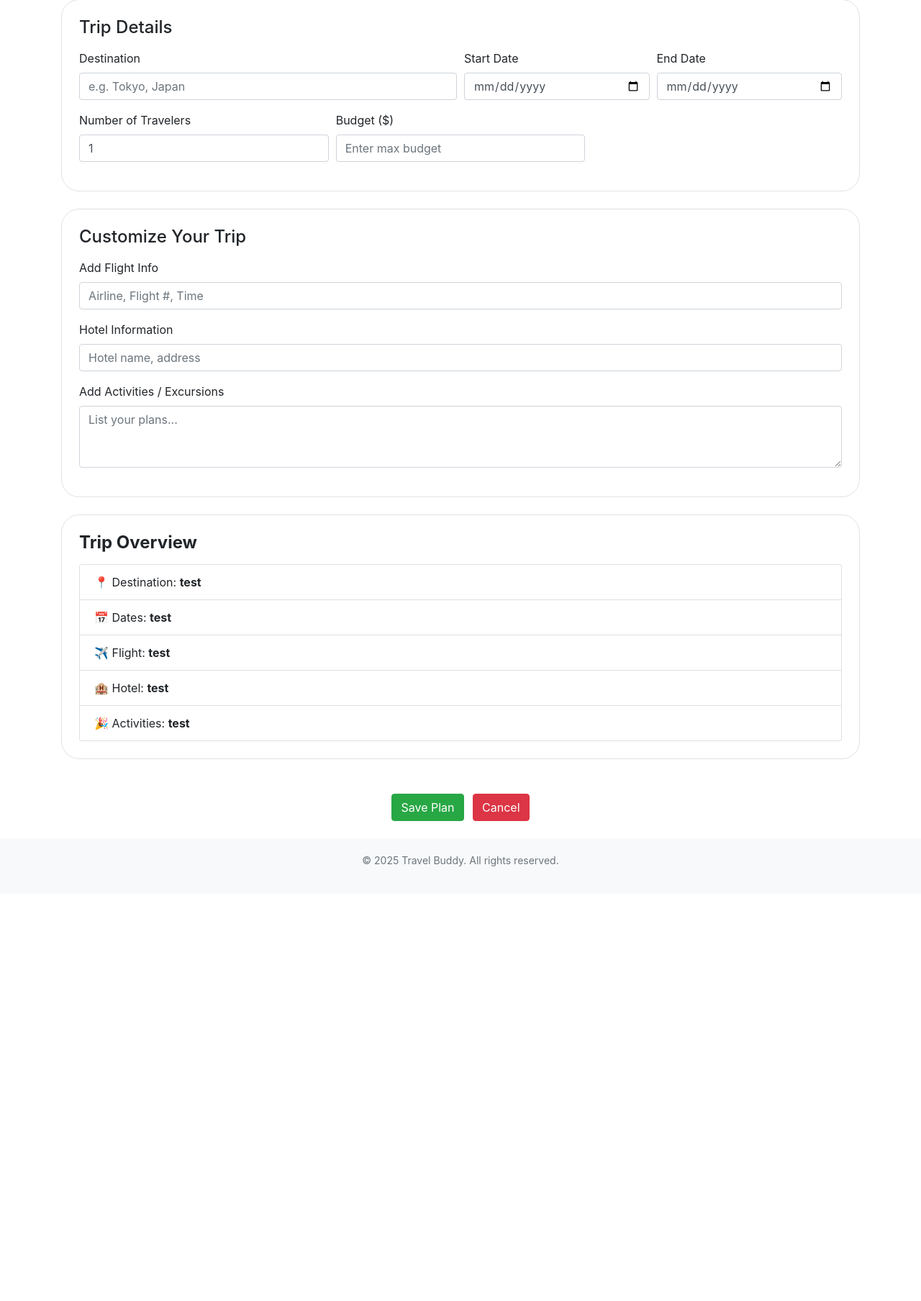
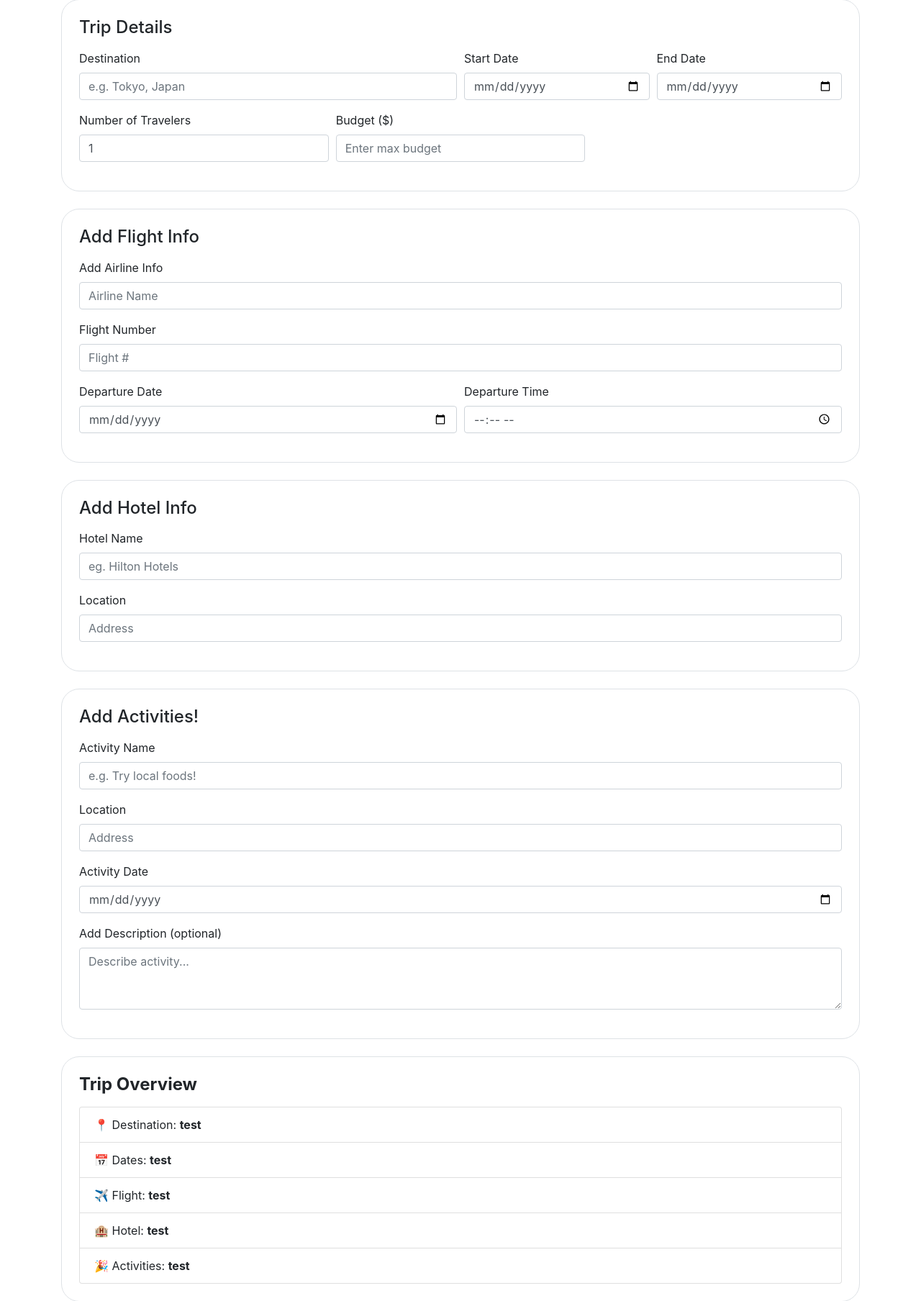
Before and after one commit to jsmnlao/Travel-Buddy, a Flask app: page /create-plan in a window 1280 px wide. Shown: the part 557-2365 px from the top of the page at 72% size. Before the commit the page ends 1761 px from the top, so only its background shows below. Run offline with Flask 3, Linux system fonts and the light colour scheme; some libraries are stand-ins or nearby versions.

Commit message:
update text boxes

```diff
--- a/website/models.py
+++ b/website/models.py
@@ -21,6 +21,8 @@ class Trip(db.Model):
     start_date = db.Column(db.Date, nullable=False)
     end_date = db.Column(db.Date, nullable=False)
     user_id = db.Column(db.Integer, db.ForeignKey('user.user_id'))           # each trip belongs to a user
+    number_travelers = db.Column(db.Integer, nullable=False)
+    budget = db.Column(db.Integer, nullable=False)
 
     itinerary = db.relationship('Itinerary', backref='trip', uselist=False)  # one-to-one relationship
 
@@ -50,6 +52,8 @@ class Booking(db.Model):
 
 class Flight(db.Model):
    flight_id = db.Column(db.Integer, primary_key=True)
+   airline = db.Column(db.String(200), nullable=False)
+   flight_number = db.Column(db.Integer, nullable=False)
    departure_date = db.Column(db.Date, nullable=False)
    departure_time = db.Column(db.Time, nullable=False)
    destination = db.Column(db.String(200), nullable=False)
--- a/website/templates/create-plan.html
+++ b/website/templates/create-plan.html
@@ -6,7 +6,7 @@
     <title>{% block title %}Plan - Travel Buddy{% endblock %}</title>
 
     <link rel="stylesheet" href="https://stackpath.bootstrapcdn.com/bootstrap/4.4.1/css/bootstrap.min.css" />
-    <link href="https://cdn.jsdelivr.net/npm/bootstrap-icons/font/bootstrap-icons.css" rel="stylesheet">
+    <link href="https://cdn.jsdelivr.net/npm/bootstrap-icons/font/bootstrap-icons.css" rel="stylesheet" />
     <link rel="stylesheet" href="https://stackpath.bootstrapcdn.com/font-awesome/4.7.0/css/font-awesome.min.css" />
 
     <style>
@@ -35,10 +35,8 @@
         border: 1px solid #dee2e6;
       }
     </style>
-
   </head>
   <body class="min-vh-100 d-flex flex-column">
-
     <nav class="navbar navbar-expand-lg navbar-light bg-white shadow-sm">
       <a class="navbar-brand" href="/home">
         <h1>Travel Buddy</h1>
@@ -77,7 +75,6 @@
 
     <section>
       <div class="container">
-
         <!-- Trip Details Form (NEEDS TO CONNECT TO DATABASE) -->
         <div class="card mb-4 p-4">
           <h4 class="mb-3">Trip Details</h4>
@@ -85,44 +82,85 @@
             <div class="form-row">
               <div class="form-group col-md-6">
                 <label for="destination">Destination</label>
-                  <input type="text" class="form-control" id="destination" placeholder="e.g. Tokyo, Japan">
+                <input type="text" class="form-control" id="destination" placeholder="e.g. Tokyo, Japan" />
               </div>
               <div class="form-group col-md-3">
                 <label for="startDate">Start Date</label>
-                  <input type="date" class="form-control" id="startDate">
+                <input type="date" class="form-control" id="startDate" />
               </div>
               <div class="form-group col-md-3">
                 <label for="endDate">End Date</label>
-                  <input type="date" class="form-control" id="endDate">
+                <input type="date" class="form-control" id="endDate" />
               </div>
             </div>
             <div class="form-row">
               <div class="form-group col-md-4">
                 <label for="travelers">Number of Travelers</label>
-                  <input type="number" class="form-control" id="travelers" value="1" min="1">
+                <input type="number" class="form-control" id="travelers" value="1" min="1" />
               </div>
               <div class="form-group col-md-4">
                 <label for="budget">Budget ($)</label>
-                  <input type="number" class="form-control" id="budget" placeholder="Enter max budget">
+                <input type="number" class="form-control" id="budget" placeholder="Enter max budget" />
               </div>
             </div>
           </form>
         </div>
 
-          <!-- Manual Trip Planning -->
+        <!-- Flight Information -->
         <div class="card mb-4 p-4">
-            <h4 class="mb-3">Customize Your Trip</h4>
+          <h4 class="mb-3">Add Flight Info</h4>
           <div class="form-group">
-              <label for="flights">Add Flight Info</label>
-              <input type="text" class="form-control" id="flights" placeholder="Airline, Flight #, Time">
+            <label for="airline">Add Airline Info</label>
+            <input type="text" class="form-control" id="airline" placeholder="Airline Name" />
           </div>
           <div class="form-group">
-              <label for="hotel">Hotel Information</label>
-              <input type="text" class="form-control" id="hotel" placeholder="Hotel name, address">
+            <label for="flight_number">Flight Number</label>
+            <input type="text" class="form-control" id="flight_number" placeholder="Flight #" />
+          </div>
+          <div class="form-row">
+            <div class="form-group col-md-6">
+              <label for="depart_date">Departure Date</label>
+              <input type="date" class="form-control" id="depart_date" />
+            </div>
+            <div class="form-group col-md-6">
+              <label for="depart_time">Departure Time</label>
+              <input type="time" class="form-control" id="depart_time" />
+            </div>
+          </div>
+        </div>
+
+        <!-- Hotel Information -->
+        <div class="card mb-4 p-4">
+          <h4 class="mb-3">Add Hotel Info</h4>
+          <div class="form-group">
+            <label for="hotel_name">Hotel Name</label>
+            <input type="text" class="form-control" id="hotel_name" placeholder="eg. Hilton Hotels" />
           </div>
           <div class="form-group">
-              <label for="activities">Add Activities / Excursions</label>
-              <textarea class="form-control" id="activities" rows="3" placeholder="List your plans..."></textarea>
+            <label for="hotel_location">Location</label>
+            <input type="text" class="form-control" id="hotel_location" placeholder="Address" />
+          </div>
+        </div>
+
+        <!-- Activity Planning -->
+
+        <div class="card mb-4 p-4">
+          <h4 class="mb-3">Add Activities!</h4>
+          <div class="form-group">
+            <label for="activity_name">Activity Name</label>
+            <input type="text" class="form-control" id="activity_name" placeholder="e.g. Try local foods! " />
+          </div>
+          <div class="form-group">
+            <label for="activity_location">Location</label>
+            <input type="text" class="form-control" id="activity_location" placeholder="Address" />
+          </div>
+          <div class="form-group">
+            <label for="activity_date">Activity Date</label>
+            <input type="date" class="form-control" id="activity_date" />
+          </div>
+          <div class="form-group">
+            <label for="activity_description">Add Description (optional)</label>
+            <textarea class="form-control" id="activity_description" rows="3" placeholder="Describe activity..."></textarea>
           </div>
         </div>
 
```
Also changed, not shown: instance/travelbuddy.db. Lines whose indentation alone changed are shown as unchanged.
